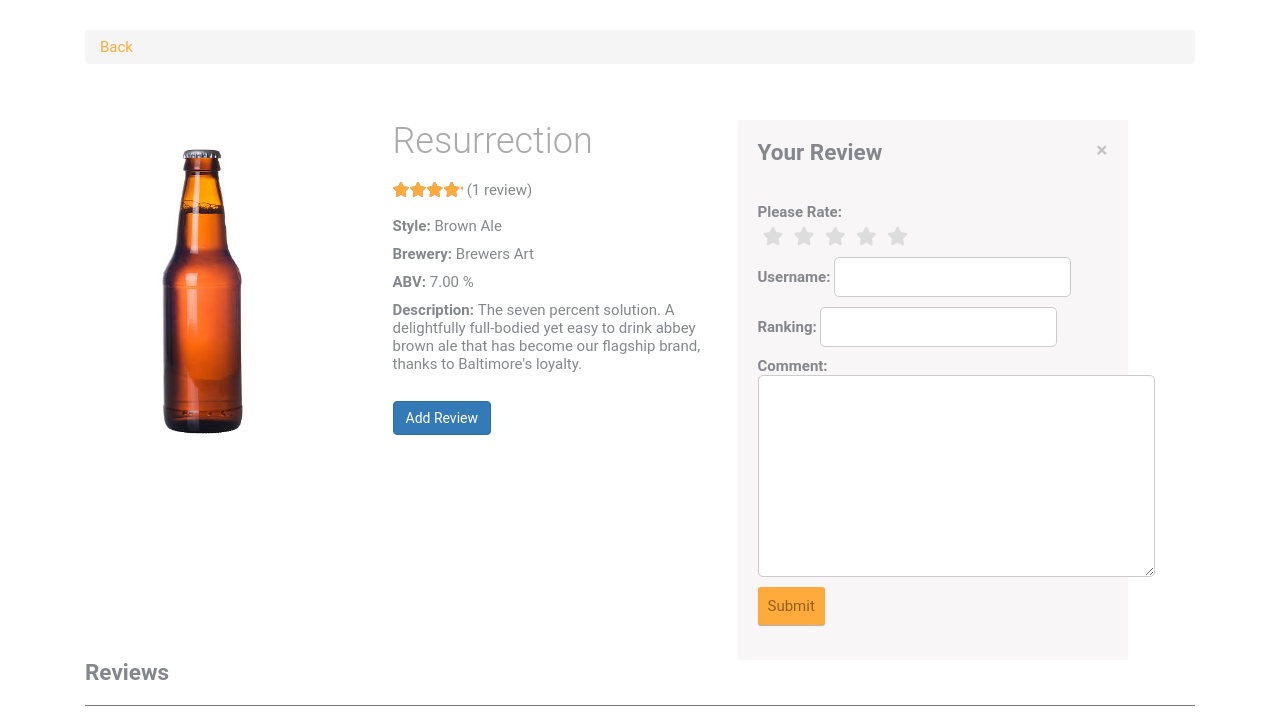
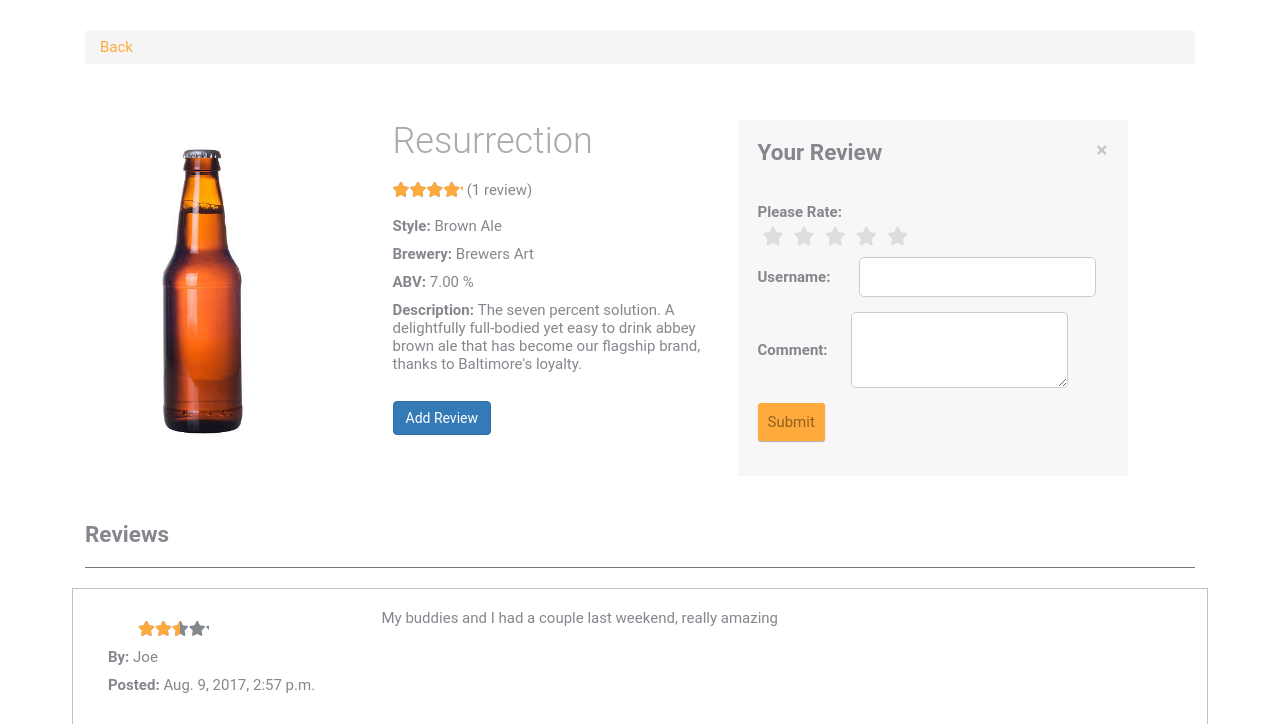
Before and after one commit to hassanbadru/bluvector, a Django app: template rankings/templates/product.html in a window 1280 px wide, after a click on "Add Review". Shown: the part 56-780 px from the top of the page. Run offline with Django 3.2, Linux system fonts and the light colour scheme; data comes from the database, SQL or seed files in the repository; both versions use the stored data as it was after the commit; the template is opened without the code that fills it: values that come from a table or form of the project are taken from there, most other values are stand-ins (such as "Sample title", 1, 10 or a date in 2020); some libraries are stand-ins or nearby versions.

Commit message:
you can now leave ratings using stars

```diff
--- a/rankings/forms.py
+++ b/rankings/forms.py
@@ -1,3 +1,4 @@
+from django import forms
 from django.forms import ModelForm
 from .models import Beer, Review
 
@@ -7,6 +8,11 @@
         fields = ['name', 'brewery', 'style', 'abv', 'description']
 
 class ReviewForm(ModelForm):
+
     class Meta:
         model = Review
-        fields = ['username', 'ranking', 'comment']
+        fields = ['username', 'comment']
+
+        widgets = {
+          'comment': forms.Textarea(attrs={'rows':3, 'cols':20}),
+        }
--- a/rankings/models.py
+++ b/rankings/models.py
@@ -29,10 +29,10 @@
     # For this exercise we don't need to register users,
     # let them input their username manually.
     username = models.CharField(max_length=255)
-    ranking = models.IntegerField(null = True)
+    ranking = models.IntegerField()
     comment = models.TextField()
     #beer = models.CharField(max_length=255, null = True)
-    beer = models.ForeignKey(Beer, related_name="reviews", null = True)
+    beer = models.ForeignKey(Beer, related_name="reviews")
 
     def true_ranking(self):
         return self.ranking * 20
--- a/rankings/templates/product.html
+++ b/rankings/templates/product.html
@@ -135,14 +135,17 @@
                       <br/>
                       <label for="starating">Please Rate:  </label> <br/>
                           <div class="rating">
-                                  <input type="radio" id="star5" name="ranking" value="5" /> <label class = "full" for="star5"> </label>
-                                  <input type="radio" id="star4" name="ranking" value="4"/> <label class = "full" for="star4"> </label>
-                                  <input type="radio" id="star3" name="ranking" value="3"/><label class = "full" for="star3"></label>
-                                  <input type="radio" id="star2" name="ranking" value="2" /><label class = "full" for="star2"></label>
-                                  <input type="radio" id="star1" name="ranking" value="1" /><label class = "full" for="star1"></label>
+                                  <input type="radio" id="star5" name="ranking" value=5 /> <label class = "full" for="star5"> </label>
+                                  <input type="radio" id="star4" name="ranking" value=4/> <label class = "full" for="star4"> </label>
+                                  <input type="radio" id="star3" name="ranking" value=3/><label class = "full" for="star3"></label>
+                                  <input type="radio" id="star2" name="ranking" value=2 /><label class = "full" for="star2"></label>
+                                  <input type="radio" id="star1" name="ranking" value=1 /><label class = "full" for="star1"></label>
                           </div> <br/> <br/>
 
-                      {{ forms.as_p }}
+                      <!--{{ forms.as_p }} -->
+                      {% for field in forms %}
+                        <div class="form-group"> <table> <tr><td style="width: 30%"> {{field.label_tag}}</td><td>{{field}} </td></tr> </table></div>
+                      {% endfor %}
                       <!--
                         <label for="starating">Please Rate:  </label> <br/>
                             <div class="rating">
--- a/rankings/views.py
+++ b/rankings/views.py
@@ -109,10 +109,15 @@
 
         beer = context['beer_details']
 
+        print(request.POST.get("ranking"))
+        rating = request.POST.get("ranking")
+        #print(rating)
+
         feedback_form = ReviewForm(request.POST or None)
         if feedback_form.is_valid():
             save_form = feedback_form.save(commit = False)
             save_form.beer = beer
+            save_form.ranking = rating
             save_form.save()
             #rev.save()
             #return HttpResponse()
```
Also changed, not shown: db.sqlite3, 3 other files.
